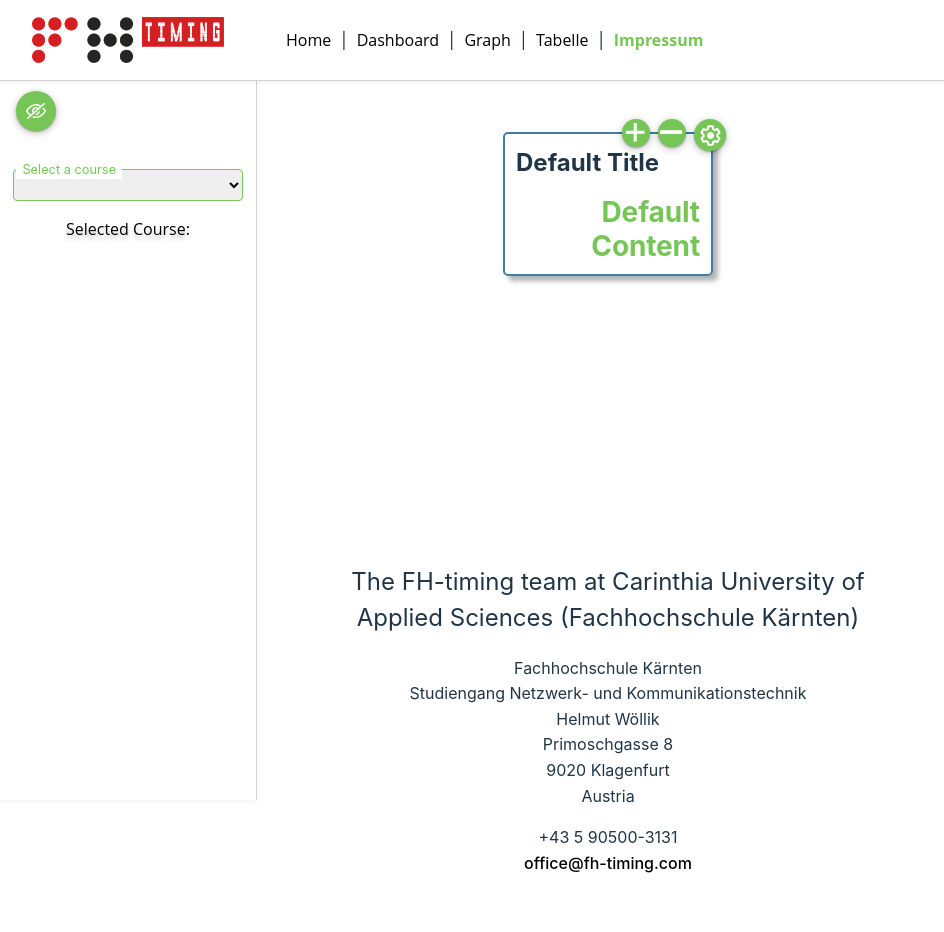
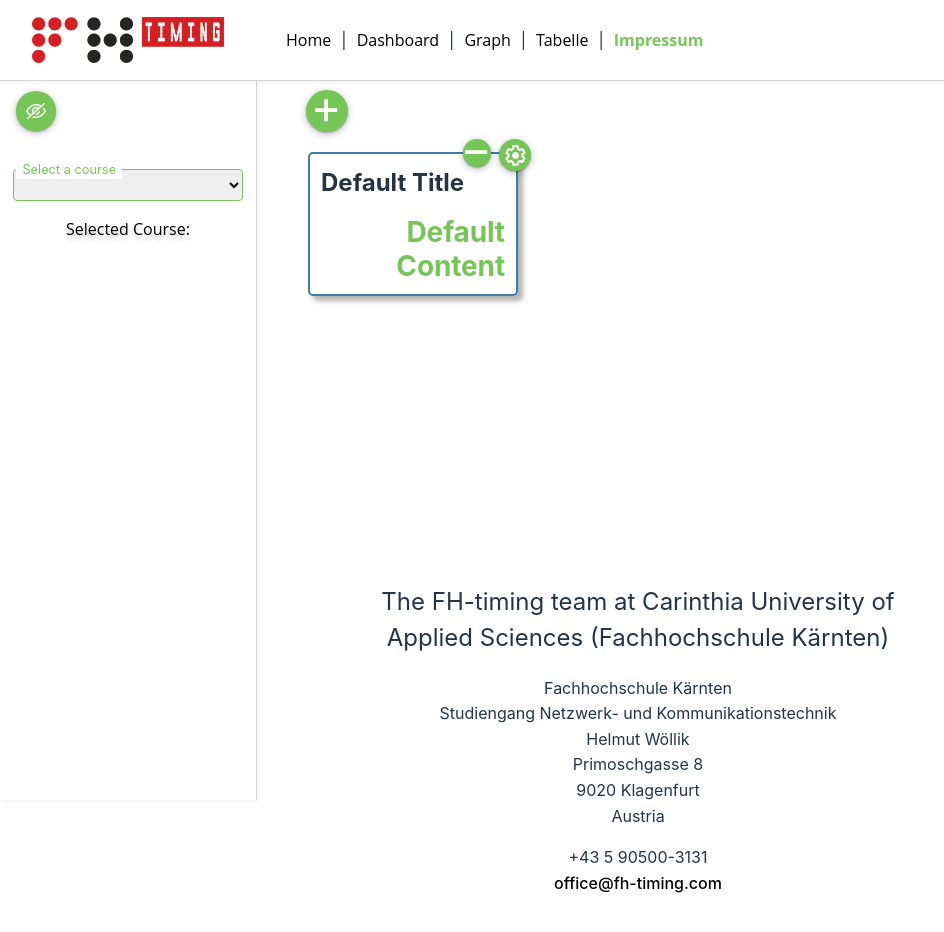
Before and after one commit to szeminator/fhtiming, a Vue app in the folder dashboard/: page /impressum in a window 1280 px wide. Shown: the top 932 px of the page, without its empty margins (0-944 px from the left). Built offline with nearby package versions, Linux system fonts and the light colour scheme.

Commit message:
fixed add

```diff
--- a/dashboard/package.json
+++ b/dashboard/package.json
@@ -10,6 +10,7 @@
   },
   "dependencies": {
     "pinia": "^2.1.7",
+    "uuid": "^9.0.1",
     "vue": "^3.3.11",
     "vue-router": "^4.0.13"
   },
--- a/dashboard/src/App.vue
+++ b/dashboard/src/App.vue
@@ -3,6 +3,8 @@ import FHTimingHeader from './views/FHTimingHeader.vue'
 import InfoBoxPercentage from './components/InfoBoxPercentage.vue';
 import Sidebar from './views/Sidebar.vue';
 import { ref, computed } from 'vue';
+import { v4 as uuidv4 } from 'uuid'; // You might need to install uuid
+
 
 const isSidebarVisible = ref(true);
 const infoBoxPercentages = ref([{ title: "Info2" }]);
@@ -14,14 +16,16 @@ function toggleSidebar() {
 }
 
 function addInfoBoxPercentage() {
-  infoBoxPercentages.value.push({ title: `Value${infoBoxPercentages.value.length + 1}` });
+  infoBoxPercentages.value.push({ id: uuidv4(), title: `Value${infoBoxPercentages.value.length + 1}` });
 }
 
-function removeInfoBoxPercentage(index) {
-  if (infoBoxPercentages.value.length > 1) {
+function removeInfoBoxPercentage(id) {
+  const index = infoBoxPercentages.value.findIndex(box => box.id === id);
+  if (index > -1) {
     infoBoxPercentages.value.splice(index, 1);
   }
 }
+
 
 </script>
 
@@ -34,15 +38,19 @@ function removeInfoBoxPercentage(index) {
     <Sidebar v-show="isSidebarVisible" />
   </div>
   <div :class="isSidebarVisible ? 'content-with-sidebar' : 'content-full-width'">
+    <button @click="addInfoBoxPercentage"
+            :class="isSidebarVisible ? 'add-button-sidebar-visible' : 'add-button-sidebar-hidden'"
+            class="add-button">
+      <img src="/add.svg" alt="Add" />
+    </button>
     <div class="info-container">
-    <InfoBoxPercentage
-        v-for="(box, index) in infoBoxPercentages"
-        :key="index"
+      <InfoBoxPercentage
+        v-for="box in infoBoxPercentages"
+        :key="box.id"
         :title="box.title"
-        @add="addInfoBoxPercentage"
-        @delete="() => removeInfoBoxPercentage(index)"
+        @delete="() => removeInfoBoxPercentage(box.id)"
       />
-  </div>
+    </div>
    <router-view />
   </div>
 </template>
@@ -53,24 +61,24 @@ function removeInfoBoxPercentage(index) {
 }
 
 .content-with-sidebar {
-  margin-left: 256px; /* Adjust to match the sidebar's width */
+  margin-left: 276px; /* Adjust to match the sidebar's width */
   width: calc(100% - 256px); /* Adjust the width */
   padding-top: 0px;
   z-index: 1500;
 }
 
 .content-full-width {
-  margin-left: 0;
+  margin-left: 20px;
   width: 100%;
   padding-top: 0px;
-  padding-left: 10px;
+  padding-left: 15px;
 }
 .info-container {
   display: flex;
-  justify-content: center;
+  justify-content: start;
   gap: 20px;
   margin-bottom: 40px;
-  margin-top: 100px;
+  margin-top: 120px;
 }
 
 .sidebar {
@@ -114,6 +122,25 @@ function removeInfoBoxPercentage(index) {
   outline: none; /* Removes the outline on focus as well */
 }
 
+.add-button {
+  position: fixed; /* Use fixed positioning */
+  top: 90px; /* Align vertically with the toggle button */
+  background-color: #76C657;
+  border-radius: 50%;
+  padding: 8px;
+  box-shadow: 0px 2px 6px 2px rgba(0, 0, 0, 0.15), 0px 1px 2px 0px rgba(0, 0, 0, 0.30);
+  display: flex;
+  justify-content: center;
+  align-items: center;
+}
+.add-button-sidebar-visible {
+  left: calc(276px + 30px); /* Adjust this to align with the sidebar */
+}
+
+.add-button-sidebar-hidden {
+  left: 65px; /* Align with the content when sidebar is hidden */
+}
+
 .delete-button {
   /* Styling for the delete button */
   background: none;
--- a/dashboard/src/components/InfoBoxPercentage.vue
+++ b/dashboard/src/components/InfoBoxPercentage.vue
@@ -10,7 +10,7 @@ const infoboxContent = ref('Default Content');
 const configButton = ref(null);
 const modalPosition = ref({ x: 0, y: 0 });
 
-const emit = defineEmits(['add', 'delete']);
+const emit = defineEmits(['delete']);
 
 const openModal = () => {
   if (configButton.value && configButton.value.offsetParent) {
@@ -30,6 +30,7 @@ const openModal = () => {
   }
 };
 
+
 // Handle selection from Questions.vue
 const handleSelection = (selectedOption) => {
   showModal.value = false;
@@ -37,10 +38,6 @@ const handleSelection = (selectedOption) => {
   // Retrieve and filter info from the store based on selectedOption
   infoboxContent.value = selectedOption.content;
 };
-
-function emitAddEvent() {
-  emit('add');
-}
 
 function emitDeleteEvent() {
   emit('delete');
@@ -50,9 +47,6 @@ function emitDeleteEvent() {
 <template>
 <div class="infobox">
   <div class="control-buttons">
-    <button @click="emitAddEvent" class="add-button">
-      <img src="/add.svg" alt="Add" />
-    </button>
     <button @click="emitDeleteEvent" class="delete-button">
       <img src="/delete.svg" alt="Delete" />
     </button>
@@ -115,7 +109,7 @@ function emitDeleteEvent() {
   gap: 8px;
 }
 
-.add-button, .delete-button {
+.delete-button {
   background-color: #76C657;
   border-radius: 50%;
   padding: 4px;
```
Also changed, not shown: dashboard/public/add.svg, 1 other file (tests, documents, lock files or other folders).
